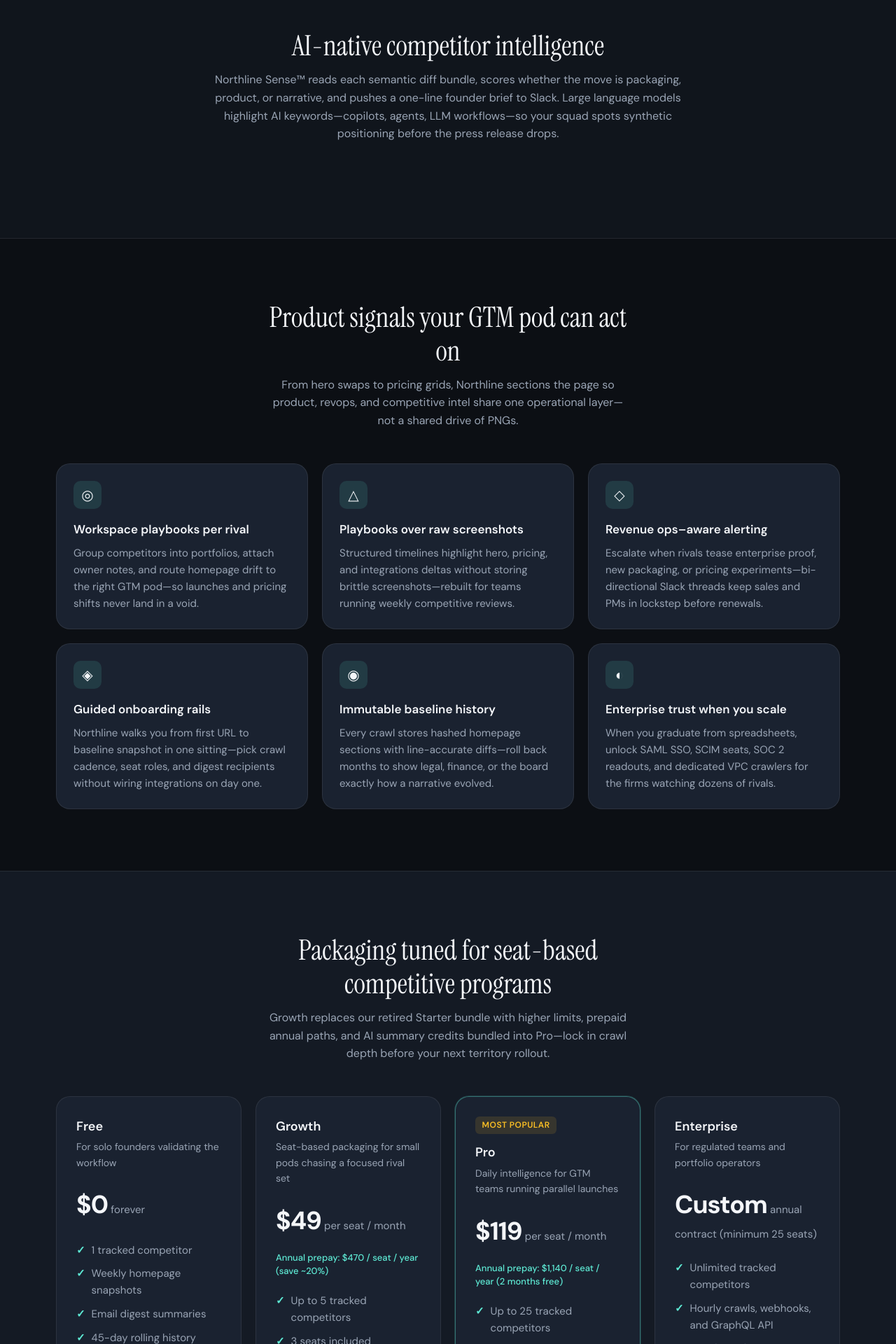
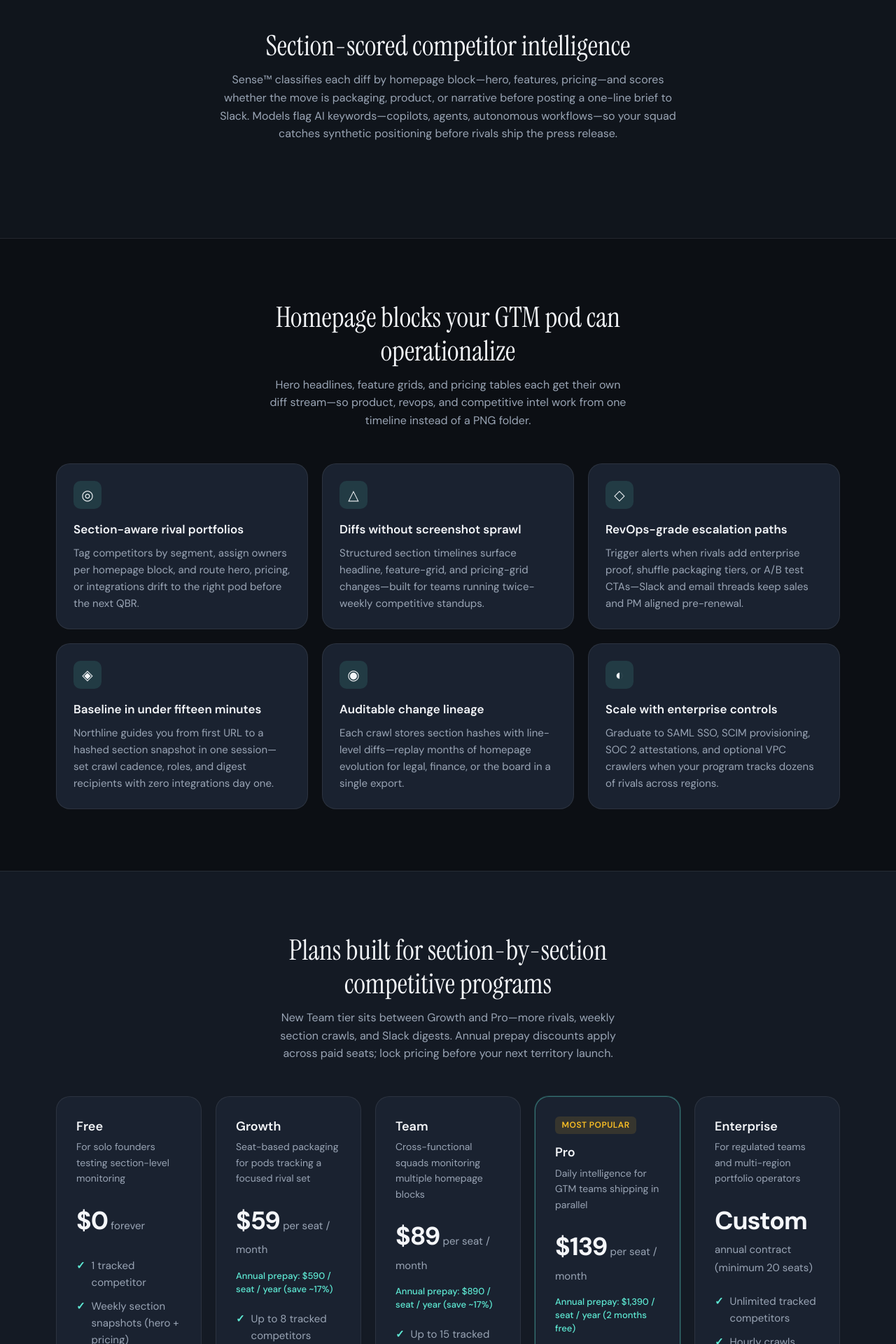
Before and after one commit to saurabhbakolia/northline, a React (Vite) app: page / in a window 1280 px wide. Shown: the part 880-2800 px from the top of the page at 70% size. Built offline with nearby package versions, Linux system fonts and the light colour scheme.

Commit message:
Revise feature titles and descriptions in App component for clarity, update pricing plans with new features and adjustments, and enhance CSS media queries for improved responsive layout.

```diff
--- a/src/App.tsx
+++ b/src/App.tsx
@@ -1,39 +1,39 @@
 const FEATURES = [
   {
     icon: "◎",
-    title: "Workspace playbooks per rival",
+    title: "Section-aware rival portfolios",
     description:
-      "Group competitors into portfolios, attach owner notes, and route homepage drift to the right GTM pod—so launches and pricing shifts never land in a void.",
+      "Tag competitors by segment, assign owners per homepage block, and route hero, pricing, or integrations drift to the right pod before the next QBR.",
   },
   {
     icon: "△",
-    title: "Playbooks over raw screenshots",
+    title: "Diffs without screenshot sprawl",
     description:
-      "Structured timelines highlight hero, pricing, and integrations deltas without storing brittle screenshots—rebuilt for teams running weekly competitive reviews.",
+      "Structured section timelines surface headline, feature-grid, and pricing-grid changes—built for teams running twice-weekly competitive standups.",
   },
   {
     icon: "◇",
-    title: "Revenue ops–aware alerting",
+    title: "RevOps-grade escalation paths",
     description:
-      "Escalate when rivals tease enterprise proof, new packaging, or pricing experiments—bi-directional Slack threads keep sales and PMs in lockstep before renewals.",
+      "Trigger alerts when rivals add enterprise proof, shuffle packaging tiers, or A/B test CTAs—Slack and email threads keep sales and PM aligned pre-renewal.",
   },
   {
     icon: "◈",
-    title: "Guided onboarding rails",
+    title: "Baseline in under fifteen minutes",
     description:
-      "Northline walks you from first URL to baseline snapshot in one sitting—pick crawl cadence, seat roles, and digest recipients without wiring integrations on day one.",
+      "Northline guides you from first URL to a hashed section snapshot in one session—set crawl cadence, roles, and digest recipients with zero integrations day one.",
   },
   {
     icon: "◉",
-    title: "Immutable baseline history",
+    title: "Auditable change lineage",
     description:
-      "Every crawl stores hashed homepage sections with line-accurate diffs—roll back months to show legal, finance, or the board exactly how a narrative evolved.",
+      "Each crawl stores section hashes with line-level diffs—replay months of homepage evolution for legal, finance, or the board in a single export.",
   },
   {
     icon: "◐",
-    title: "Enterprise trust when you scale",
+    title: "Scale with enterprise controls",
     description:
-      "When you graduate from spreadsheets, unlock SAML SSO, SCIM seats, SOC 2 readouts, and dedicated VPC crawlers for the firms watching dozens of rivals.",
+      "Graduate to SAML SSO, SCIM provisioning, SOC 2 attestations, and optional VPC crawlers when your program tracks dozens of rivals across regions.",
   },
 ] as const;
 
@@ -41,51 +41,69 @@
   {
     id: "free",
     name: "Free",
-    tagline: "For solo founders validating the workflow",
+    tagline: "For solo founders testing section-level monitoring",
     price: "$0",
     period: "forever",
     cta: "Start free",
     variant: "outline" as const,
     features: [
       "1 tracked competitor",
-      "Weekly homepage snapshots",
+      "Weekly section snapshots (hero + pricing)",
       "Email digest summaries",
-      "45-day rolling history (extended pilot)",
+      "30-day rolling history",
       "Community support",
     ],
   },
   {
     id: "growth",
     name: "Growth",
-    tagline: "Seat-based packaging for small pods chasing a focused rival set",
-    price: "$49",
+    tagline: "Seat-based packaging for pods tracking a focused rival set",
+    price: "$59",
     period: "per seat / month",
-    billingNote: "Annual prepay: $470 / seat / year (save ~20%)",
+    billingNote: "Annual prepay: $590 / seat / year (save ~17%)",
     cta: "Start Growth",
     variant: "outline" as const,
     features: [
-      "Up to 5 tracked competitors",
-      "3 seats included (expandable to 8)",
-      "Bi-weekly homepage snapshots",
+      "Up to 8 tracked competitors",
+      "3 seats included (expandable to 10)",
+      "Bi-weekly full-page section crawls",
       "Email + in-app change alerts",
-      "120-day immutable history",
+      "90-day immutable history",
       "Workspace folders & rival tags",
+    ],
+  },
+  {
+    id: "team",
+    name: "Team",
+    tagline: "Cross-functional squads monitoring multiple homepage blocks",
+    price: "$89",
+    period: "per seat / month",
+    billingNote: "Annual prepay: $890 / seat / year (save ~17%)",
+    cta: "Start Team trial",
+    variant: "outline" as const,
+    features: [
+      "Up to 15 tracked competitors",
+      "5 seats included (expandable to 15)",
+      "Weekly crawls across hero, features, pricing",
+      "Section-level diff filters & saved views",
+      "180-day immutable history",
+      "Slack digest (read-only channel)",
     ],
   },
   {
     id: "pro",
     name: "Pro",
-    tagline: "Daily intelligence for GTM teams running parallel launches",
-    price: "$119",
+    tagline: "Daily intelligence for GTM teams shipping in parallel",
+    price: "$139",
     period: "per seat / month",
-    billingNote: "Annual prepay: $1,140 / seat / year (2 months free)",
+    billingNote: "Annual prepay: $1,390 / seat / year (2 months free)",
     cta: "Start 14-day trial",
     variant: "primary" as const,
     popular: true,
     features: [
-      "Up to 25 tracked competitors",
-      "10 seats included with SCIM-ready roles",
-      "Daily homepage crawls + semantic reruns",
+      "Up to 30 tracked competitors",
+      "12 seats included with SCIM-ready roles",
+      "Daily section crawls + semantic reruns",
       "Northline Sense™ AI summaries on every meaningful diff",
       "Slack, Teams, and email escalation paths",
       "Unlimited change history + CSV export",
@@ -94,9 +112,9 @@
   {
     id: "enterprise",
     name: "Enterprise",
-    tagline: "For regulated teams and portfolio operators",
+    tagline: "For regulated teams and multi-region portfolio operators",
     price: "Custom",
-    period: "annual contract (minimum 25 seats)",
+    period: "annual contract (minimum 20 seats)",
     cta: "Talk to sales",
     variant: "outline" as const,
     features: [
@@ -139,14 +157,14 @@
       <main>
         <section className="hero" aria-labelledby="hero-heading">
           <div className="container">
-            <p className="hero-badge">Now monitoring 2,600+ competitor homepages</p>
+            <p className="hero-badge">Now tracking 3,200+ competitor homepage sections</p>
             <h1 id="hero-heading">
-              Northline Sense™ ranks rival homepage drift with <em>semantic AI</em>
+              Catch rival hero, pricing, and feature shifts with <em>section-level AI</em>
             </h1>
             <p className="hero-lead">
-              Pair structured crawls with GPT-scored explanations so your team sees packaging
-              experiments, AI narrative pivots, and roadmap teasers before the next board readout—not
-              another noisy screenshot inbox.
+              Northline hashes each homepage block—hero, features, pricing, CTA—and scores meaningful
+              drift so your GTM pod spots packaging tests and narrative pivots days before the board deck,
+              not buried in screenshot threads.
             </p>
             <div className="hero-cta">
               <a href="#pricing" className="btn btn-primary">
@@ -158,15 +176,15 @@
             </div>
             <div className="hero-stats" role="list">
               <div className="hero-stat" role="listitem">
-                <strong>94%</strong>
+                <strong>91%</strong>
                 <span>fewer false-positive alerts</span>
               </div>
               <div className="hero-stat" role="listitem">
-                <strong>12 min</strong>
+                <strong>9 min</strong>
                 <span>median setup time</span>
               </div>
               <div className="hero-stat" role="listitem">
-                <strong>4.9★</strong>
+                <strong>4.8★</strong>
                 <span>founder NPS</span>
               </div>
             </div>
@@ -176,12 +194,12 @@
         <section id="ai" className="section section-muted" aria-labelledby="ai-intel-heading">
           <div className="container">
             <header className="section-header">
-              <h2 id="ai-intel-heading">AI-native competitor intelligence</h2>
+              <h2 id="ai-intel-heading">Section-scored competitor intelligence</h2>
               <p>
-                Northline Sense™ reads each semantic diff bundle, scores whether the move is
-                packaging, product, or narrative, and pushes a one-line founder brief to Slack. Large
-                language models highlight AI keywords—copilots, agents, LLM workflows—so your squad
-                spots synthetic positioning before the press release drops.
+                Sense™ classifies each diff by homepage block—hero, features, pricing—and scores whether
+                the move is packaging, product, or narrative before posting a one-line brief to Slack.
+                Models flag AI keywords—copilots, agents, autonomous workflows—so your squad catches
+                synthetic positioning before rivals ship the press release.
               </p>
             </header>
           </div>
@@ -190,10 +208,10 @@
         <section id="features" className="section" aria-labelledby="features-heading">
           <div className="container">
             <header className="section-header">
-              <h2 id="features-heading">Product signals your GTM pod can act on</h2>
+              <h2 id="features-heading">Homepage blocks your GTM pod can operationalize</h2>
               <p>
-                From hero swaps to pricing grids, Northline sections the page so product, revops,
-                and competitive intel share one operational layer—not a shared drive of PNGs.
+                Hero headlines, feature grids, and pricing tables each get their own diff stream—so
+                product, revops, and competitive intel work from one timeline instead of a PNG folder.
               </p>
             </header>
             <div className="features-grid">
@@ -213,11 +231,11 @@
         <section id="pricing" className="section" aria-labelledby="pricing-heading">
           <div className="container">
             <header className="section-header">
-              <h2 id="pricing-heading">Packaging tuned for seat-based competitive programs</h2>
+              <h2 id="pricing-heading">Plans built for section-by-section competitive programs</h2>
               <p>
-                Growth replaces our retired Starter bundle with higher limits, prepaid annual paths,
-                and AI summary credits bundled into Pro—lock in crawl depth before your next territory
-                rollout.
+                New Team tier sits between Growth and Pro—more rivals, weekly section crawls, and Slack
+                digests. Annual prepay discounts apply across paid seats; lock pricing before your next
+                territory launch.
               </p>
             </header>
             <div className="pricing-grid">
@@ -260,13 +278,13 @@
         <section id="enterprise" className="section">
           <div className="container">
             <div className="cta-band">
-              <h2>Enterprise ready when you are</h2>
+              <h2>Ready for enterprise-scale monitoring?</h2>
               <p>
-                SOC 2 Type II, SAML SSO, SCIM provisioning, and optional VPC deployment for
-                regulated teams monitoring dozens of rivals.
+                SOC 2 Type II, SAML SSO, SCIM provisioning, hourly section crawls, and optional VPC
+                deployment for regulated teams tracking rival homepages across regions.
               </p>
               <a href="#pricing" className="btn btn-primary">
-                Contact sales
+                Schedule a call
               </a>
             </div>
           </div>
@@ -275,10 +293,13 @@
 
       <footer className="site-footer">
         <div className="container">
-          <p>© {new Date().getFullYear()} Northline Inc. All rights reserved.</p>
+          <p>
+            © {new Date().getFullYear()} Northline Inc. Section-aware competitor intelligence.
+          </p>
           <nav className="footer-links" aria-label="Legal">
-            <a href="#">Privacy Policy</a>
-            <a href="#">Terms of Service</a>
+            <a href="#">Privacy</a>
+            <a href="#">Terms</a>
+            <a href="#">Security</a>
           </nav>
         </div>
       </footer>
--- a/src/index.css
+++ b/src/index.css
@@ -361,9 +361,15 @@
   }
 }
 
-@media (min-width: 1100px) {
+@media (min-width: 960px) {
   .pricing-grid {
-    grid-template-columns: repeat(4, 1fr);
+    grid-template-columns: repeat(3, 1fr);
+  }
+}
+
+@media (min-width: 1280px) {
+  .pricing-grid {
+    grid-template-columns: repeat(5, minmax(0, 1fr));
   }
 }
 
```
